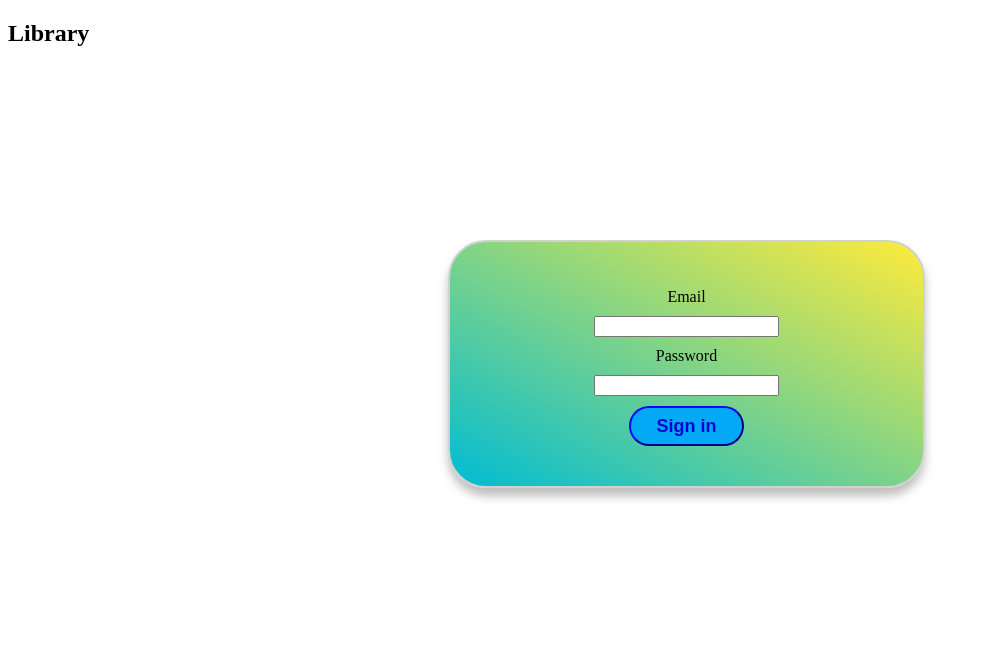
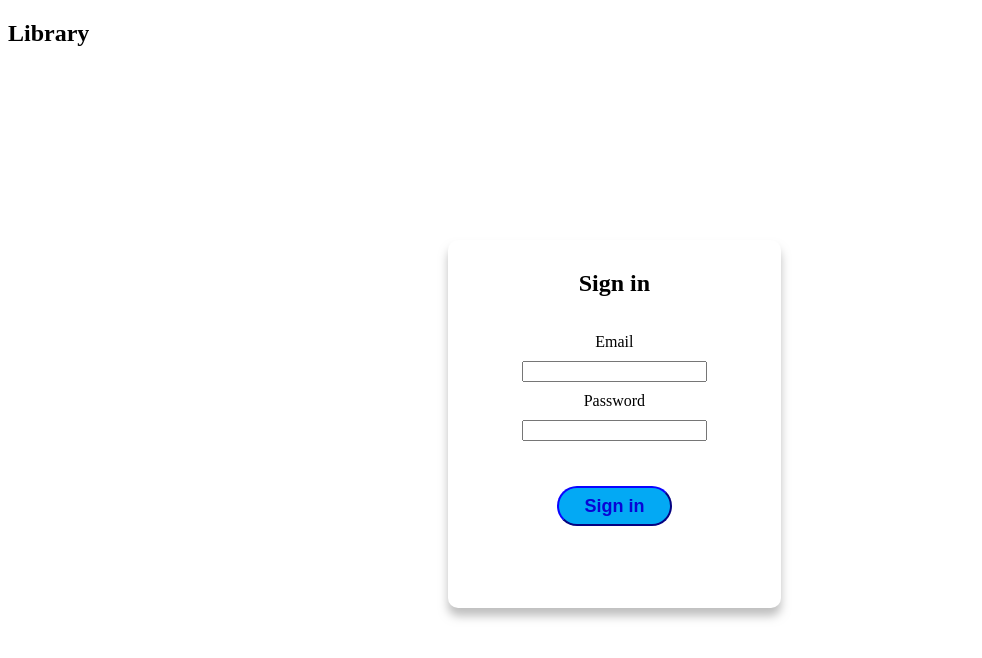
Before and after one commit to carlosmiguelviegas/virtual-library-react, a React (Create React App) app: page /login in a window 1280 px wide. Shown: the top 658 px of the page, without its empty margins (0-982 px from the left). Built offline with nearby package versions, Linux system fonts and the light colour scheme.

Commit message:
changed login form layout

```diff
--- a/src/pages/login/Login.js
+++ b/src/pages/login/Login.js
@@ -35,11 +35,16 @@ const Login = () => {
 
   return (
     <form className={styles.form} onSubmit={handlerOnSubmit}>
-      <section className={styles.formContainer}>
+      <section className={styles.titleContainer}>
+        <h2>Sign in</h2>
+      </section>
+      <section className={styles.contentContainer}>
         <label htmlFor='email'>Email</label>
         <input type='email' name='email' id='email' value={loginForm['email']} onChange={handlerOnChange} />
         <label htmlFor='password'>Password</label>
         <input type='password' name='password' id='password' value={loginForm['password']} onChange={handlerOnChange} />
+      </section>
+      <section className={styles.actionsContainer}>
         <Button type='submit' primary>Sign in</Button>
       </section>
     </form>
--- a/src/pages/login/Login.module.css
+++ b/src/pages/login/Login.module.css
@@ -1,20 +1,32 @@
 .form {
-  width: 32%;
+  width: 26%;
+  height: 46%;
+  border-radius: 10px;
   position: absolute;
   top: 30vh;
   left: 35vw;
+  box-shadow: 0 8px 10px rgba(128, 128, 128, 0.5);
 }
 
-.formContainer {
+.contentContainer {
+  width: 100%;
+  height: 172px;
   display: flex;
   flex-direction: column;
   align-items: center;
   gap: 10px;
-  width: 473px;
-  height: 152px;
-  border: 2px solid #d1d1d1;
-  border-radius: 38px;
-  padding: 46px 0px;
-  box-shadow: 0 8px 10px rgba(128, 128, 128, 0.5);
-  background-image: linear-gradient(to top right, #00BCD4, #FFEB3B);
+  padding: 6px 0px;
 }
+
+.titleContainer {
+  display: flex;
+  justify-content: center;
+  padding: 10px 0px;
+}
+
+.actionsContainer {
+  display: flex;
+  justify-content: center;
+  position: relative;
+  top: -25px;
+}
```
